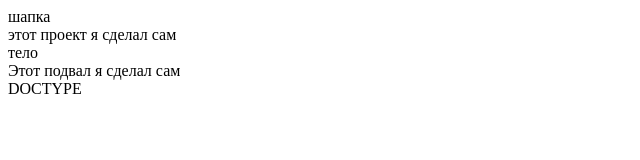
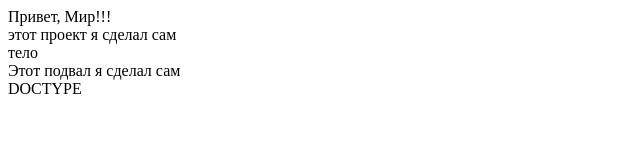
Before and after one commit to Lichobor/the-training-, a plain HTML site: page index.html in a window 1280 px wide. Shown: the full height of the page, 0-640 px from the left. Drawn offline with Linux system fonts and the light colour scheme.

Commit message:
изменили шапку

```diff
--- a/index.html
+++ b/index.html
@@ -7,7 +7,7 @@
 </head>
 <body>
     <header>
-        шапка
+        Привет, Мир!!!
     </header>
     <main>
         <div>
```
